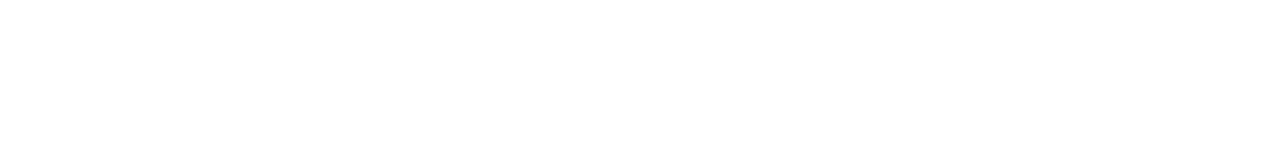
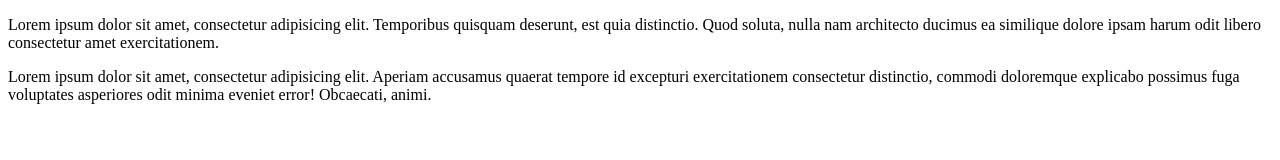
Before and after one commit to williamjrf/proyecto-6-fork, a plain HTML site: page index.html in a window 1280 px wide. Drawn offline with Linux system fonts and the light colour scheme.

Commit message:
otro titulo y 2 parrafos

```diff
--- a/index.html
+++ b/index.html
@@ -2,9 +2,10 @@
 <html lang="en">
 <head>
 	<meta charset="UTF-8">
-	<title>Document</title>
+	<title>otro titulo</title>
 </head>
 <body>
-
+	<p>Lorem ipsum dolor sit amet, consectetur adipisicing elit. Temporibus quisquam deserunt, est quia distinctio. Quod soluta, nulla nam architecto ducimus ea similique dolore ipsam harum odit libero consectetur amet exercitationem.</p>
+	<p>Lorem ipsum dolor sit amet, consectetur adipisicing elit. Aperiam accusamus quaerat tempore id excepturi exercitationem consectetur distinctio, commodi doloremque explicabo possimus fuga voluptates asperiores odit minima eveniet error! Obcaecati, animi.</p>
 </body>
 </html>
```
